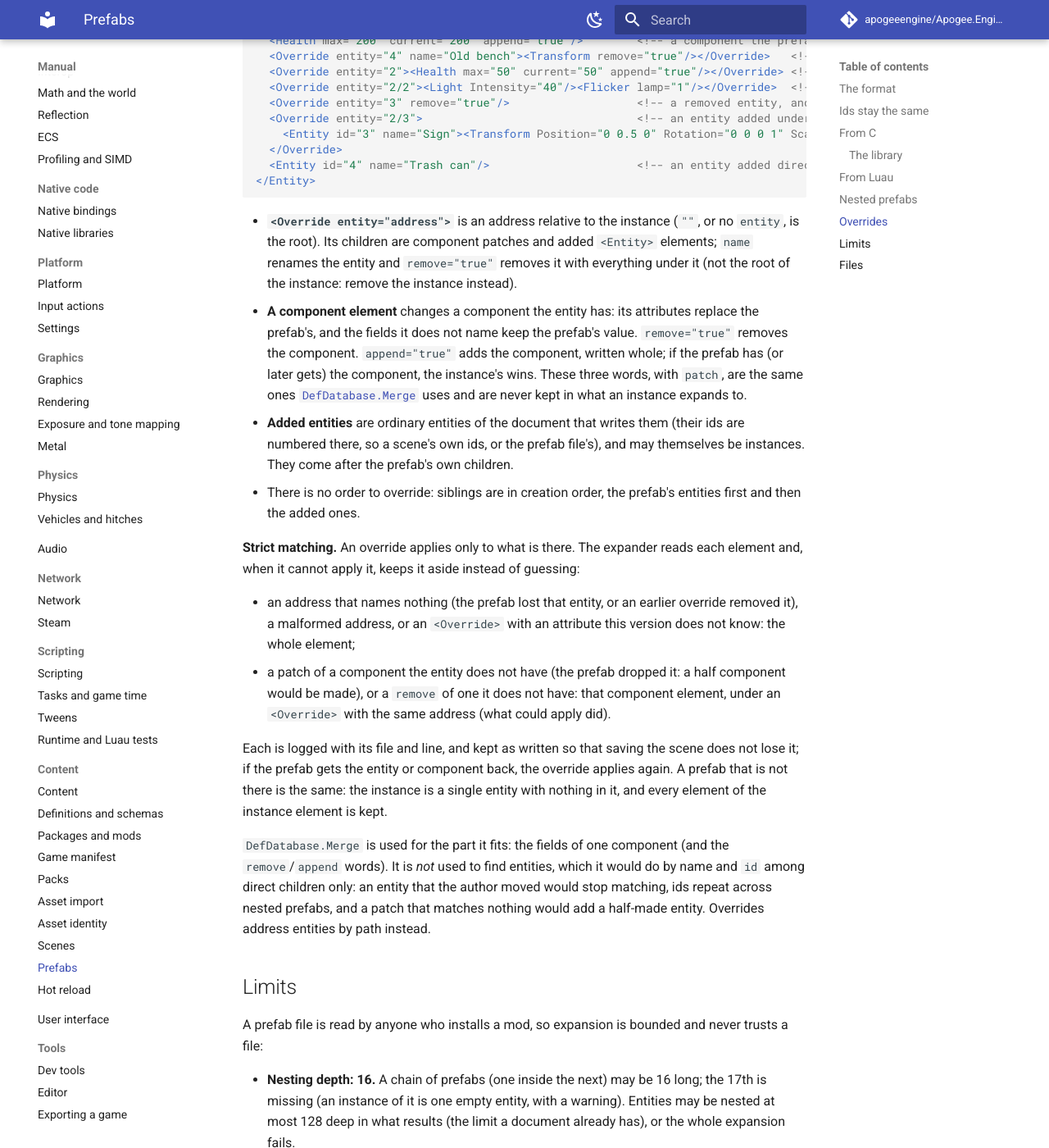
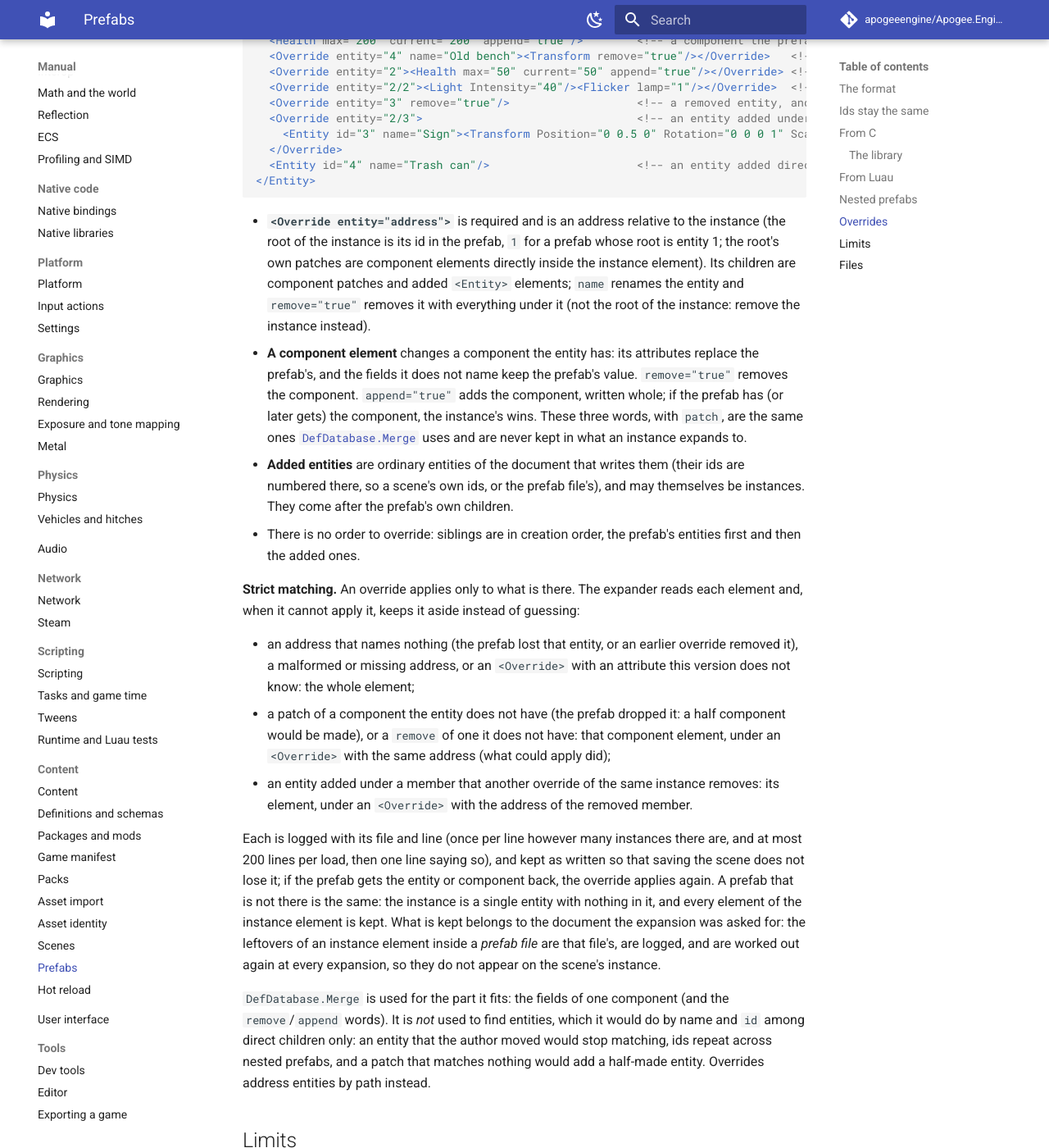
Before and after one commit to apogeeengine/Apogee.Engine, an MkDocs documentation site: the page built from Docs/manual/content/prefabs.md, in a window 1280 px wide and 1400 px high, scrolled down 4847 px. Shown: the whole window at 82% size. Built offline with MkDocs 1.6.1 and Material for MkDocs 9.7.7, drawn with Linux system fonts in a browser that asks for light colours; comment, search, counter and statistics services are not loaded; some of the changed text lies outside the part shown.

Commit message:
docs(prefabs): the work budget, kept-aside rules and address limits as they are now
Signed-off-by: lheintzmann1 <lheintzmann1@disroot.org>

````diff
--- a/Docs/manual/content/prefabs.md
+++ b/Docs/manual/content/prefabs.md
@@ -157,7 +157,8 @@ An instance element changes its prefab in three ways: component elements directl
 </Entity>
 ```
 
-- **`<Override entity="address">`** is an address relative to the instance (`""`, or no `entity`, is the root). Its children are component patches and added `<Entity>` elements; `name` renames the
+- **`<Override entity="address">`** is required and is an address relative to the instance (the root of the instance is its id in the prefab, `1` for a prefab whose root is entity 1; the root's own patches are component elements directly
+  inside the instance element). Its children are component patches and added `<Entity>` elements; `name` renames the
   entity and `remove="true"` removes it with everything under it (not the root of the instance: remove the instance instead).
 - **A component element** changes a component the entity has: its attributes replace the prefab's, and the fields it does not name keep the prefab's value. `remove="true"` removes the component.
   `append="true"` adds the component, written whole; if the prefab has (or later gets) the component, the instance's wins. These three words, with `patch`, are the same ones [`DefDatabase.Merge`](defs.md) uses
@@ -168,12 +169,15 @@ An instance element changes its prefab in three ways: component elements directl
 
 **Strict matching.** An override applies only to what is there. The expander reads each element and, when it cannot apply it, keeps it aside instead of guessing:
 
-- an address that names nothing (the prefab lost that entity, or an earlier override removed it), a malformed address, or an `<Override>` with an attribute this version does not know: the whole element;
+- an address that names nothing (the prefab lost that entity, or an earlier override removed it), a malformed or missing address, or an `<Override>` with an attribute this version does not know: the whole element;
 - a patch of a component the entity does not have (the prefab dropped it: a half component would be made), or a `remove` of one it does not have: that component element, under an `<Override>` with the same
-  address (what could apply did).
+  address (what could apply did);
+- an entity added under a member that another override of the same instance removes: its element, under an `<Override>` with the address of the removed member.
 
-Each is logged with its file and line, and kept as written so that saving the scene does not lose it; if the prefab gets the entity or component back, the override applies again. A prefab that is not there
-is the same: the instance is a single entity with nothing in it, and every element of the instance element is kept.
+Each is logged with its file and line (once per line however many instances there are, and at most 200 lines per load, then one line saying so), and kept as written so that saving the scene does not lose it;
+if the prefab gets the entity or component back, the override applies again. A prefab that is not there is the same: the instance is a single entity with nothing in it, and every element of the instance
+element is kept. What is kept belongs to the document the expansion was asked for: the leftovers of an instance element inside a *prefab file* are that file's, are logged, and are worked out again at every
+expansion, so they do not appear on the scene's instance.
 
 `DefDatabase.Merge` is used for the part it fits: the fields of one component (and the `remove`/`append` words). It is *not* used to find entities, which it would do by name and `id` among direct children only:
 an entity that the author moved would stop matching, ids repeat across nested prefabs, and a patch that matches nothing would add a half-made entity. Overrides address entities by path instead.
@@ -187,8 +191,14 @@ A prefab file is read by anyone who installs a mod, so expansion is bounded and
 - **Cycles.** A prefab that contains itself, directly or through others (`a → b → c → a`), is not followed: the instance that would repeat it is missing, and the warning shows the chain. The rest expands.
 - **Entity budget: 262,144.** The expansion counts each entity as it is about to make it and stops with a `FormatException` when a load (a scene with all its instances) would go over, so a few small files that
   nest ten instances sixteen levels deep cost at most the budget, not memory without end. The budget is one number for a whole load.
+- **Work budget: 64 steps for each entity of the budget (16,777,216).** A file's content is repeated for every instance of it, so entities alone do not bound a load: ten thousand overrides in a prefab
+  that a thousand prefabs hold are ten million merges for a handful of entities. Every component or override handled, attribute copied, component merged (by its size) and name tried while making a name
+  unique counts, and the expansion stops with a `FormatException` over the limit, with the same effect as the entity budget. An entity may have any number of components within it (the lookup is by name,
+  not a scan). A load, and each `Instantiate`, takes a new budget; one that failed is spent.
 - **Missing prefabs.** A reference that names no file, a file that cannot be read, is not a prefab (another root element, none or two root entities, a repeated id, a newer version), or whose root
   entity is itself an instance of another prefab (an entity would be the root of two instances: put it under an entity of its own) leaves the instance missing, as above.
+- **Addresses.** An instance at an address of 17 segments (the longest there is) is missing, since what is in it would need 18. A field that holds text that is not an address means no entity, so a
+  loader resolves only text that is a valid address; an entity that nothing can refer to has an address that starts with `~`, which no file can write.
 - **Ids.** Ids of entities an `<Override>` adds count in the prefab's numbering like any other: they may not repeat one, and `nextId` stays above them. An entity with no usable id, or one that repeats an
   address, is made but cannot be referred to.
 
````
